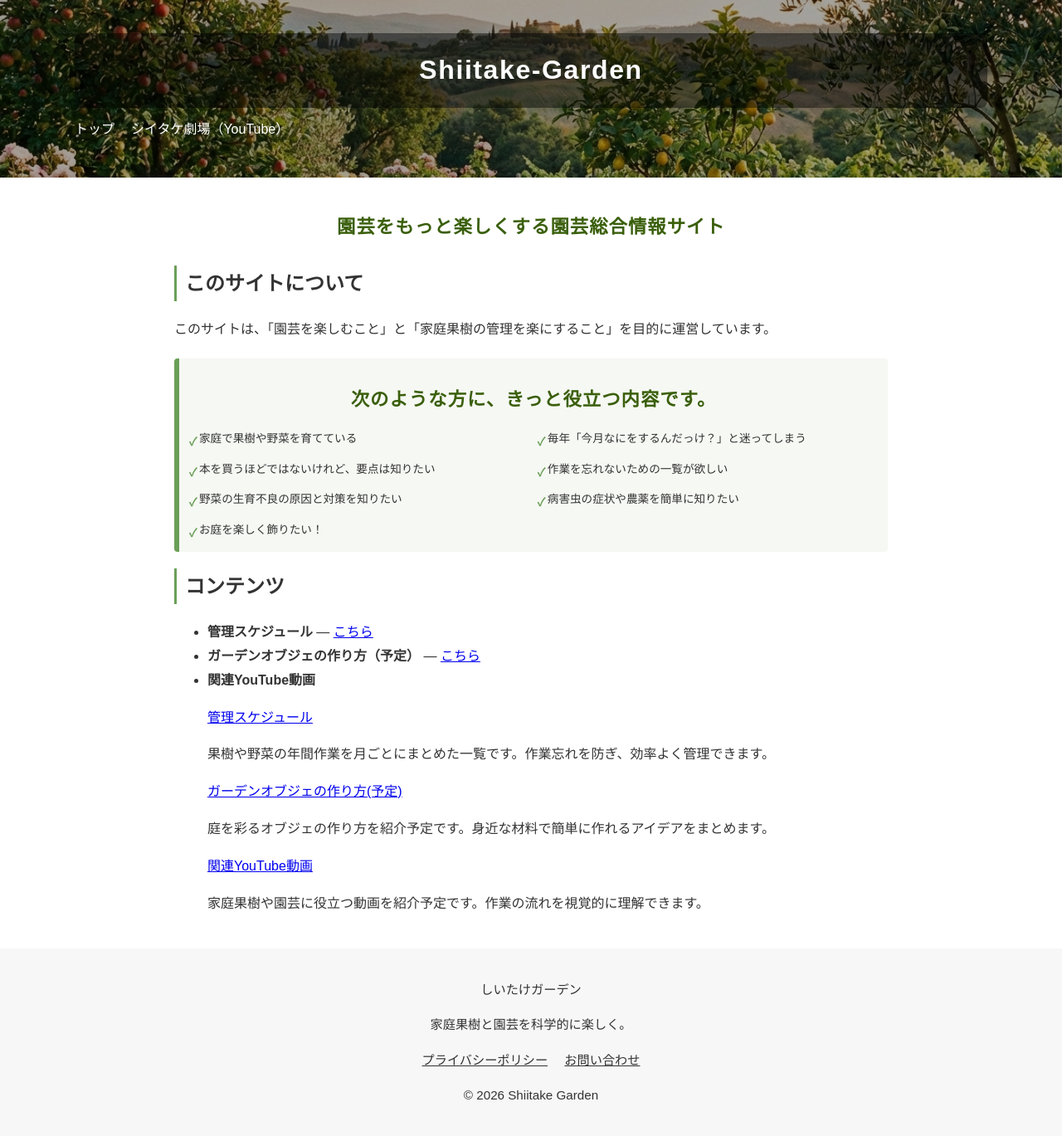
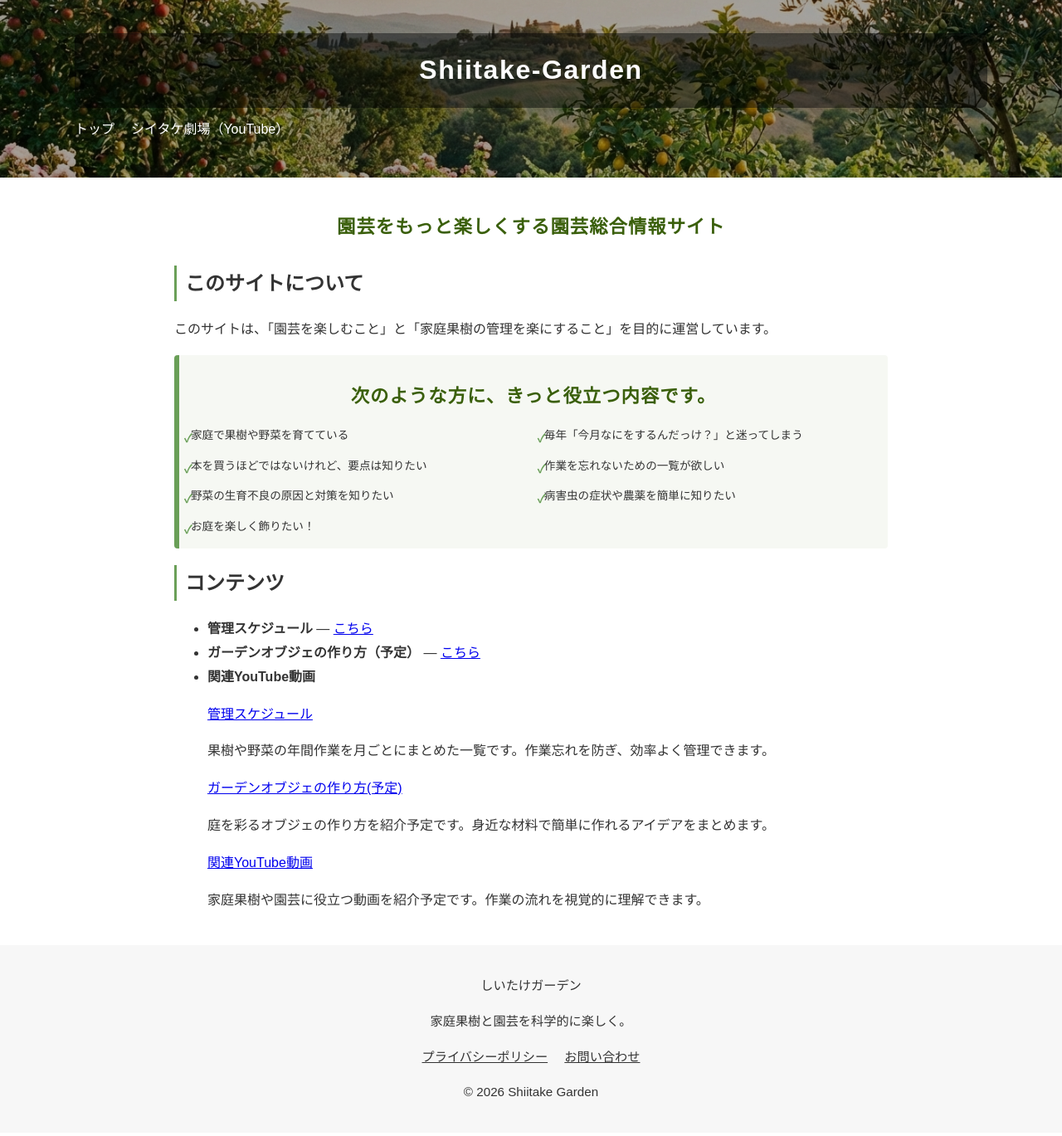
Before and after one commit to shiitake-garden/shiitake-garden.github.io, a Jekyll site: the page built from index.html, in a window 1280 px wide. Shown: the whole page at 83% size. Built offline with Jekyll 4.4.1, drawn with Linux system fonts in a browser that asks for light colours.

Commit message:
Update site.css

```diff
--- a/assets/css/site.css
+++ b/assets/css/site.css
@@ -14,8 +14,8 @@
 .for-you {
   background: #f6f8f3;           /* 土・紙っぽい淡色 */
   border-left: 6px solid #6a9f58; /* 既存のグリーン系と統一 */
-  padding: 10px 12px;
-  margin: 20px 0;
+  padding: 10px 6px;
+  margin: 10px 0;
   border-radius: 4px;
 }
 
@@ -26,7 +26,7 @@
 }
 
 .for-you li {
-  padding: 4px 0 4px 12px;
+  padding: 4px 0 4px 8px;
   line-height: 1.4;
   position: relative;
 }
```
